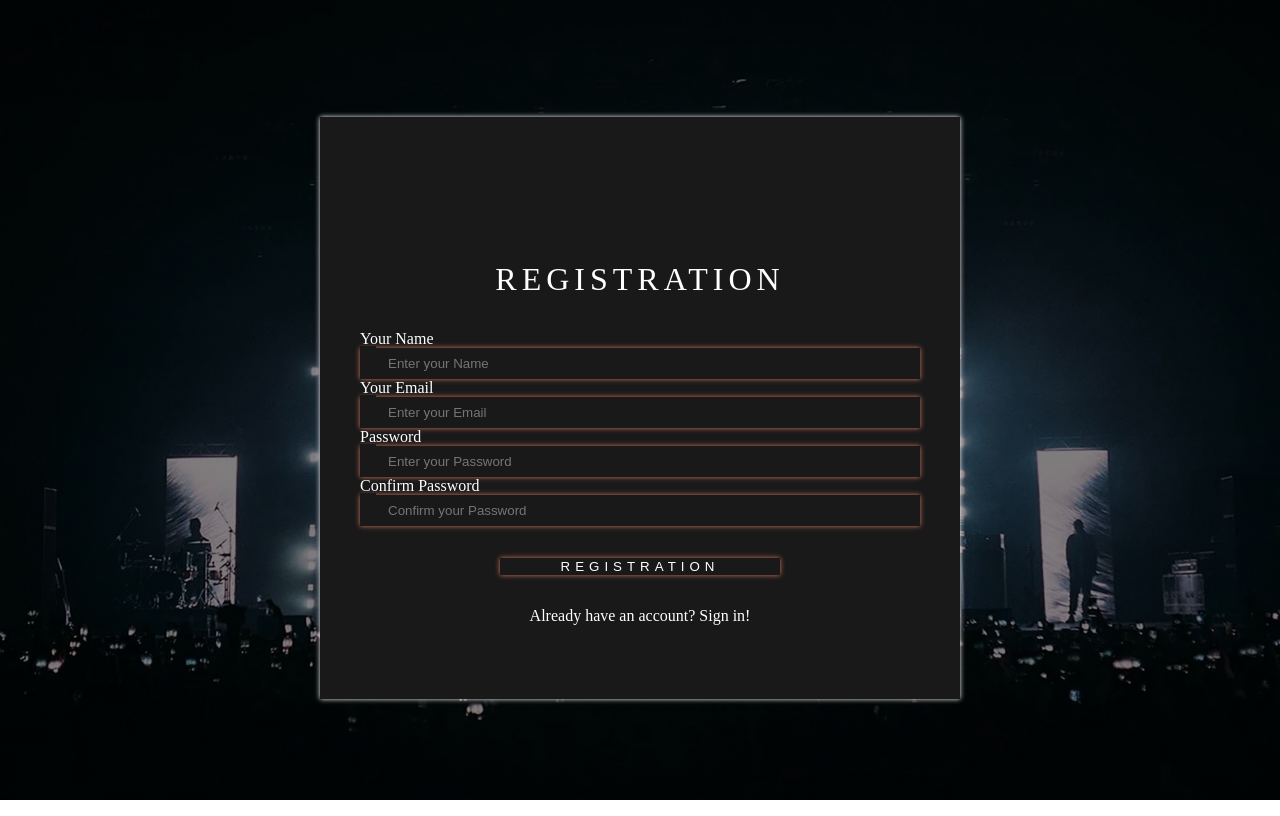
After one commit to GradenD/music, a PHP site: page /pages/register.php in a window 1280 px wide. The commit adds this page. Run offline with PHP 8.4, Linux system fonts and the light colour scheme.

Commit message:
log and register

```diff
--- /dev/null
+++ b/css/log.css
@@ -0,0 +1,216 @@
+footer{
+    display: none;
+}
+
+header{
+    display: none;
+}
+
+a {
+    display: inline-block;
+    color: #ffff;
+}
+
+a:hover {
+    color: #df001f;
+}
+
+.row {
+    margin-right: 0px;
+    margin-left: 0px;
+}
+
+.log-fon{
+    background-image: linear-gradient( rgba(0, 0, 0, 0.5), rgba(0, 0, 0, 0.5) ), url(/img/log-fon.webp);
+    position: fixed;
+    z-index: -1;
+    top: 0;
+    bottom: 0;
+    left: 0;
+    right: 0;
+    background-repeat: no-repeat;
+    background-position: 50%;
+    background-size: cover;
+    z-index: -1;
+}
+
+.log-wrapper{
+    display: flex;
+    display: -ms-flexbox;
+	display: -webkit-flex;
+	flex-direction: column;
+    text-align: center;
+    align-items: center;
+    -webkit-justify-content: center;
+    justify-content: center;
+    width: 100%;
+    height: 100vh;
+    position: relative;
+    z-index: 1;
+}
+
+.log-block{
+    position: relative;
+    display: flex;
+    display: -ms-flexbox;
+	display: -webkit-flex;
+    flex-direction: column;
+	text-align: center;
+    padding: 2.3rem 2.5rem;
+    box-shadow: 0px 0px 5px 0px #fcf6f8 !important;
+    background: #191919;
+    color: #ffff;
+    width: 35rem;
+}
+
+@media (max-width: 991px) {
+    .log-block{
+        width: 70%;
+    }
+}
+
+@media (max-width: 768px) {
+    .log-block{
+        width: auto;
+    }
+}
+
+.log-block .logo {
+    height: 70px;
+    margin-bottom: 1rem;
+}
+
+.log-block .logo img{
+    height: 100%;
+    width: auto;
+}
+
+.log-block h1 {
+    font-family: Oswald;
+    font-weight: 500;
+    font-style: normal;
+    letter-spacing: 5px;
+    margin-bottom: 2rem;
+}
+
+.form-group {
+    width: 100%;
+    text-align: left;
+}
+
+.input-group {
+    box-shadow: 0px 0px 5px 0px rgb(211,121,94,1)!important;
+}
+
+.input-group span {
+    padding: 0.5rem;
+    background: #191919;
+}
+
+.input-group input {
+    background: #191919;
+    border: 0px solid #ced4da;
+    outline: none;
+}
+
+.form-control {
+    color: #FFF;
+    background-color: #fff;
+    outline: none;
+    height: auto!important;
+    padding: 8px 12px !important;
+}
+
+.form-control:focus {
+    color: #FFF;
+	background: #191919;
+    border-color: #80bdff;
+    box-shadow: none;
+	outline:none;
+}
+
+.form-but {
+    display: flex;
+    display: -ms-flexbox;
+    display: -webkit-flex;
+    flex-direction: column;
+    -webkit-justify-content: center;
+    justify-content: center;
+    width: 100%;
+    margin-top: 2rem;
+}
+
+.form-but a{
+    margin-bottom: 0.3rem;
+}
+
+.form-but p{
+    display: inline-block;
+}
+
+.btn-primary {
+    color: #fff;
+    background-color: #191919;
+    box-shadow: 0px 0px 5px 0px rgb(211,121,94,1)!important;
+    border: 0px;
+    width: 50%;
+    margin: 0rem auto;
+    margin-bottom: 1rem;
+}
+
+@media (max-width: 991px) {
+    .btn-primary {
+        width: 100%;
+    }
+}
+
+.btn:not(:disabled):not(.disabled) {
+    cursor: pointer;
+    letter-spacing: 5px;
+}
+
+.btn-primary:hover {
+    color: #fff;
+    background-color: #191919;
+}
+
+.btn-primary.focus,.btn-primary:focus {
+    color: #fff;
+    background-color: #191919;
+}
+
+.btn-primary.disabled,.btn-primary:disabled {
+    color: #fff;
+    background-color: #191919;
+}
+
+.btn-primary:not(:disabled):not(.disabled).active,.btn-primary:not(:disabled):not(.disabled):active,.show>.btn-primary.dropdown-toggle {
+    color: #fff;
+    background-color: #191919;
+}
+
+.btn-primary:not(:disabled):not(.disabled).active:focus,.btn-primary:not(:disabled):not(.disabled):active:focus,.show>.btn-primary.dropdown-toggle:focus {
+    box-shadow: 0px 0px 5px 0px rgb(211,121,94,1)!important;
+}
+
+
+
+.previos{
+    position: absolute;
+    z-index: 999;
+    top: 32px;
+    left: -18px;
+    display: block;
+    width: 2.3rem;
+    height: 2.3rem;
+    border-radius: 50%;
+    background-color: #191919;
+    box-shadow: 0px 0px 5px 0px rgb(211,121,94,1)!important;
+    transition: transform .1s ease-out,box-shadow .1s ease-out;
+    transform: scale(1);
+    outline: none;
+    cursor: pointer;
+    padding: 0.3rem 0rem;
+    padding-right: 0.2rem;
+    font-size: 1.1rem;
+}
--- a/css/playlist.css
+++ b/css/playlist.css
@@ -219,10 +219,6 @@
 	background: #df001f;
     width: 0;
     height: 100%
-}
-
-.jp-state-no-volume .jp-volume-controls {
-    display: none
 }
 
 .jp-volume-controls {
--- /dev/null
+++ b/pages/register.php
@@ -0,0 +1,56 @@
+<link rel="stylesheet" type="text/css" href="css/log.css">
+<div class="log-fon"></div>
+<div class="log-wrapper">
+    <div class="log-block">
+        <div class="logo">
+            <img data-src="img/logo.png">
+        </div>
+        <h1>REGISTRATION</h1>
+        <form class="action-form" method="post" action="#">
+            <div class="row">
+                <div class="col-12 col-pad">
+                    <div class="form-group">
+						<label for="username" class="cols-sm-2 control-label">Your Name</label>
+						<div class="input-group">
+							<span class="input-group-addon"><i class="fas fa-user" aria-hidden="true"></i></span>
+							<input type="text" required="" class="form-control" name="username" id="username" placeholder="Enter your Name">
+						</div>
+					</div>
+                </div>
+                <div class="col-12 col-pad">
+                    <div class="form-group">
+						<label for="email" class="cols-sm-2 control-label">Your Email</label>
+						<div class="input-group">
+							<span class="input-group-addon"><i class="fas fa-envelope" aria-hidden="true"></i></span>
+							<input type="text" required="" class="form-control" name="email" id="email" placeholder="Enter your Email">
+						</div>
+					</div>
+                </div>
+                <div class="col-12 col-pad">
+                    <div class="form-group">
+						<label for="password" class="cols-sm-2 control-label">Password</label>
+						<div class="input-group">
+							<span class="input-group-addon"><i class="fas fa-lock fa-lg" aria-hidden="true"></i></span>
+							<input type="password" required="" class="form-control" name="password" id="password" placeholder="Enter your Password">
+						</div>
+					</div>
+                </div>
+                <div class="col-12 col-pad">
+                    <div class="form-group">
+						<label for="password" class="cols-sm-2 control-label">Confirm Password</label>
+						<div class="input-group">
+							<span class="input-group-addon"><i class="fas fa-lock fa-lg" aria-hidden="true"></i></span>
+							<input type="password" required="" class="form-control" name="password" id="confirm" placeholder="Confirm your Password">
+						</div>
+					</div>
+                </div>
+                <div class="col-12 col-pad">
+                    <div class="form-but">
+						<button id="log" class="btn btn-primary btn-lg btn-block login-button" type="submit">REGISTRATION</button>
+                        <a href="/?page=log"><p>Already have an account? Sign in!</p></a>
+					</div>
+                </div>
+            </div>
+        </form>
+    </div>
+</div>
--- a/tmp/header.php
+++ b/tmp/header.php
@@ -34,7 +34,7 @@
 					<div class="main-menu collapse navbar-collapse">
 						<ul class="navbar-nav nav-margin">
 							<li class="active">
-								<a href="">HOME</a>
+								<a href="/?page=index">HOME</a>
 							</li>
 							<li>
 								<a href="">GALLERY</a>
@@ -50,7 +50,7 @@
 							</li>
 						</ul>
 						<div class="social">
-							<a class="user" href="">
+							<a class="user" href="/?page=log">
 								<span class="icon icon-user">
 									<i class="far fa-user"></i>
 									User
```
Also changed, not shown: css/main.css (+22 -2 lines), css/main.less (+11 -0 lines), pages/log.php (added, +44 -0 lines), img/log-fon.jpg (added), img/log-fon.webp (added), img/xz/06e0759ed6e0ecb45054eeb640f1093f.jpg (added), img/xz/7f6869ff24a0fe70d0230cacd9998fd1.jpg (added), img/xz/f8736f83b69df422bfeda721274ce2d4.jpg (added), img/xz/fon.jpg (added), img/xz/party_PNG22.png (added), img/xz/png-transparent-singer-live-concert-background-sketch.png (added), 1 other file.
